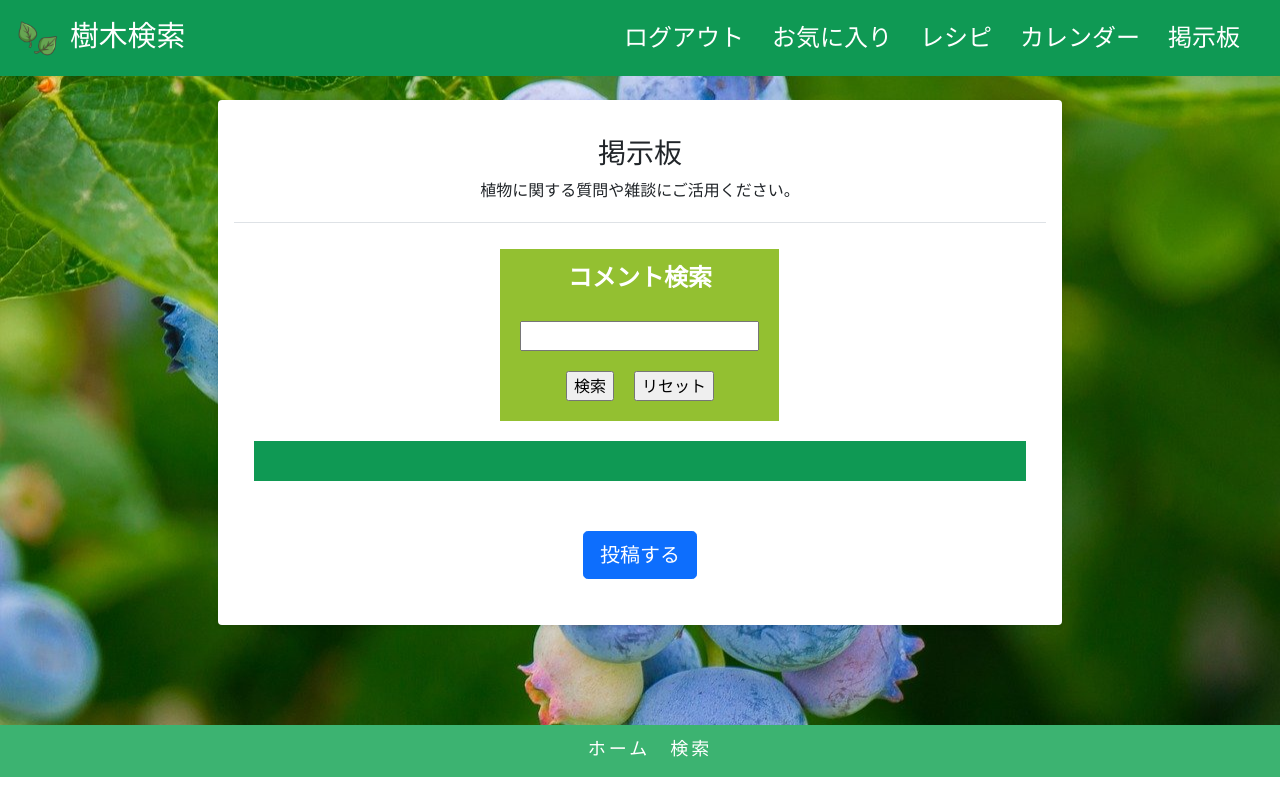
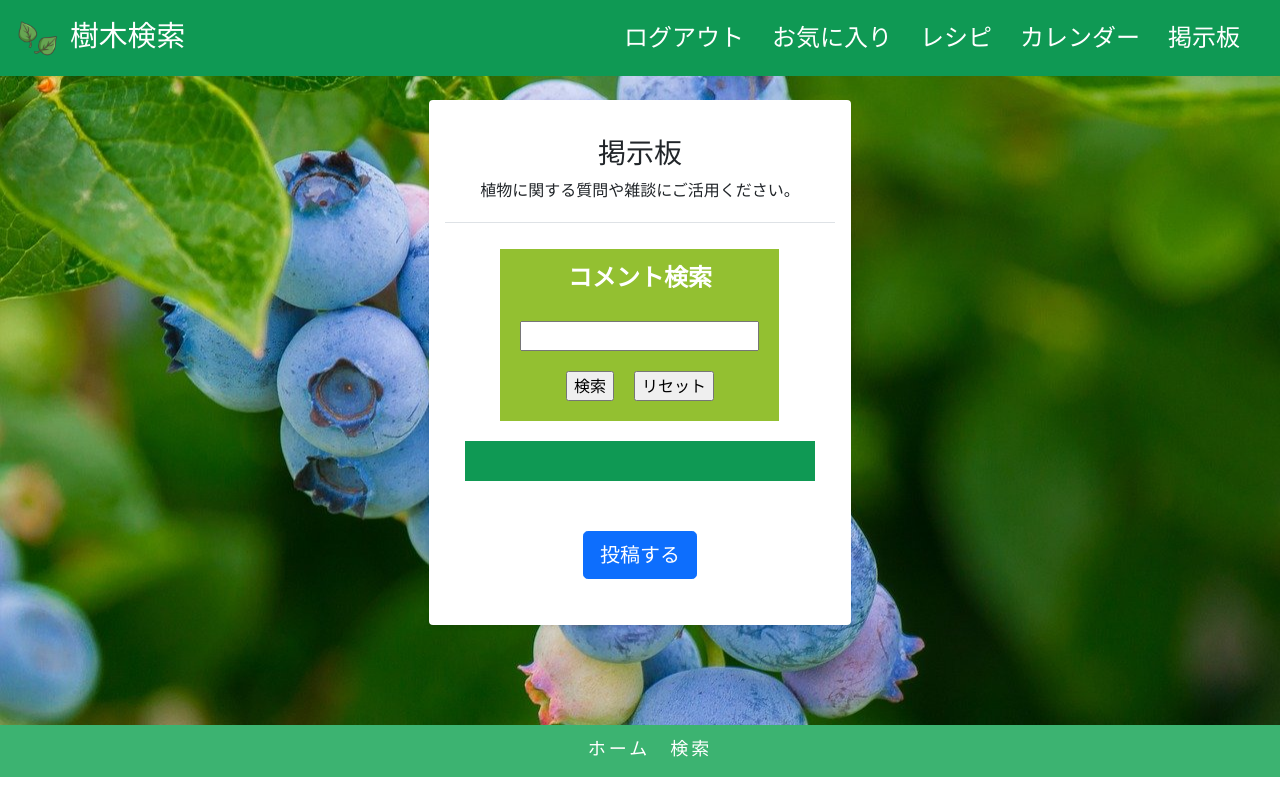
Before and after one commit to ZeroRequiem126/plants_identification_app, a PHP site: the page made by chat/chat.php in a window 1280 px wide. Run offline with PHP 8.4, Linux system fonts and the light colour scheme; the visitor is signed in with stand-in values (Sample User, id 1); data that the repository does not hold is empty.

Commit message:
掲示板の幅調整

```diff
--- a/assets/style/style.css
+++ b/assets/style/style.css
@@ -1391,7 +1391,7 @@ h2 {
     padding: 0px;
   }
   .chat-list {
-    width: 100%;
+    width: 80%;
   }
   h3 {
     padding-top: 100px !important;
@@ -1400,7 +1400,7 @@ h2 {
 
 @media screen and (min-width: 1280px) {
   .chat-list {
-    width: 80% !important;
+    width: 40% !important;
   }
 }
 
--- a/assets/style/style.scss
+++ b/assets/style/style.scss
@@ -1389,7 +1389,7 @@ a {
     }
 
     .chat-list {
-        width: 100%;
+        width: 80%;
     }
 
     h3 {
@@ -1399,7 +1399,7 @@ a {
 
 @media screen and (min-width:1280px) {
     .chat-list {
-        width: 80% !important;
+        width: 40% !important;
     }
 }
 
```
Also changed, not shown: 1 other file.
